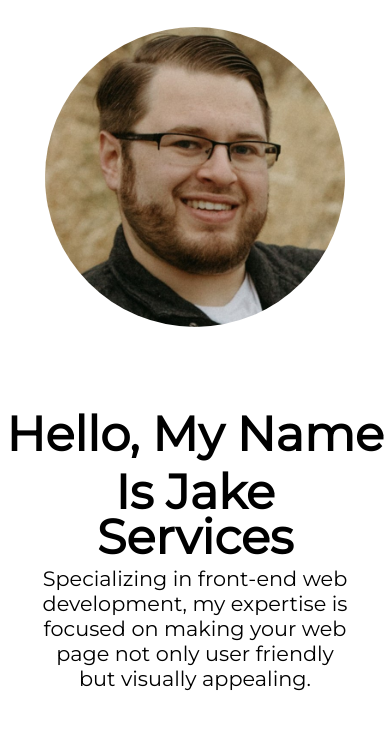
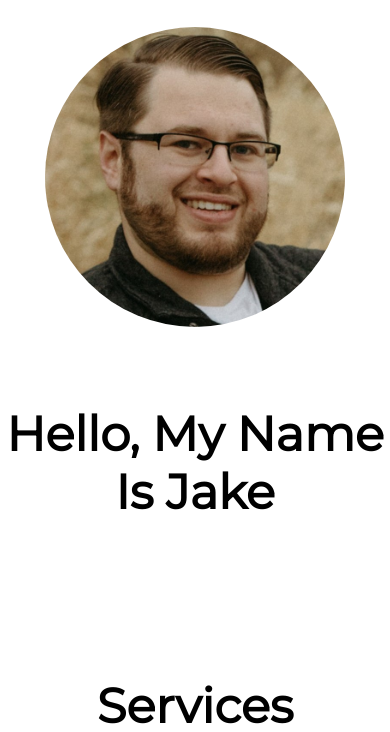
Before and after one commit to jschoff155/Jacob_Schoff_Portfolio_Page, a plain HTML site: page index.html in a window 390 px wide. Shown: the part 61-793 px from the top of the page. Drawn offline with Linux system fonts and the light colour scheme.

Commit message:
Increased height of home area to negate overlap of services text and introduction

```diff
--- a/Portfolio.css
+++ b/Portfolio.css
@@ -144,7 +144,7 @@ li{
         color:#9B2915;
     }
     #homeArea{
-        height:50vh;
+        height:70vh;
     }
     #homeArea_text{
         margin-top:20%;
```
